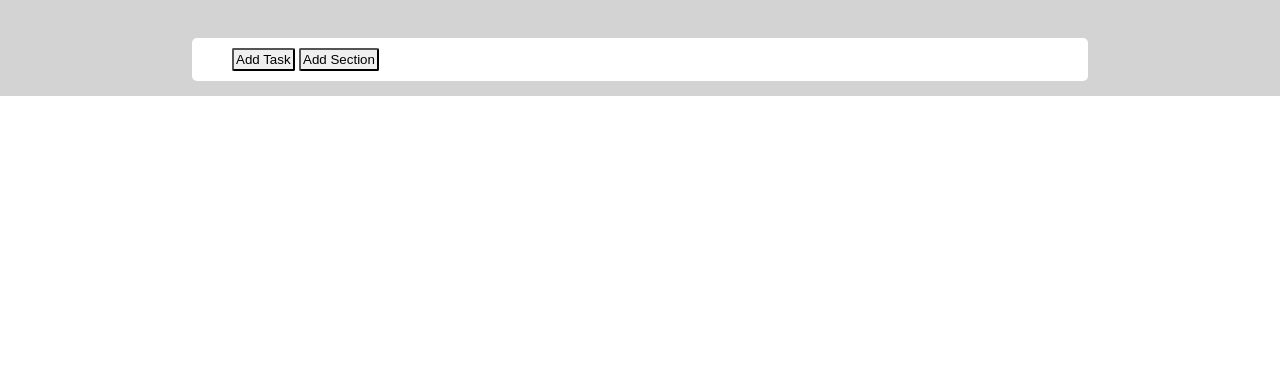
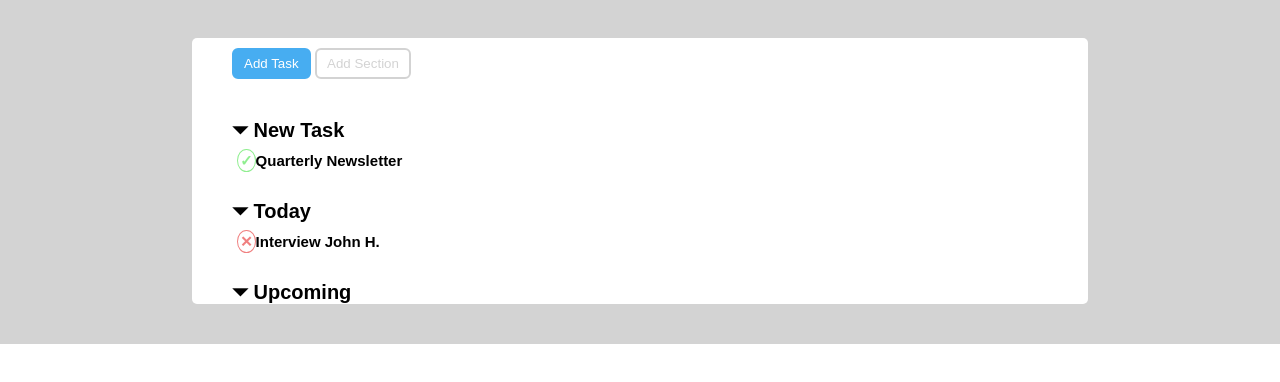
Before and after one commit to DavideIsaia/html-css-toboolist, a plain HTML site: page index.html in a window 1280 px wide. Shown: the part 62-444 px from the top of the page. Drawn offline with Linux system fonts and the light colour scheme.

Commit message:
list work in progress

```diff
--- a/css/style.css
+++ b/css/style.css
@@ -1,4 +1,4 @@
-/* common rules */
+/* COMMON RULES */
 * {
     margin: 0;
     padding: 0;
@@ -6,7 +6,7 @@
     font-family: Arial, Helvetica, sans-serif;
 }
 
-/* header */
+/* HEADER */
 .h-container {
     height: 50px;
     line-height: 50px;
@@ -23,8 +23,7 @@
     vertical-align: middle;
 }
 
-/* main */
-
+/* MAIN */
 main {
     background-color: lightgray;
     padding: 10px;
@@ -37,16 +36,66 @@ main {
     max-width: 70vw;
 }
 
+/* nav menu */
 nav {
     padding: 10px 40px;
     margin-bottom: 2px solid lightgrey;
 }
 
 button {
-    border-radius: 2px;
-    padding: 2px;
+    border-radius: 6px;
+    padding: 6px 10px;
+    cursor: pointer;
+}
+
+.task {
+    background-color: #47adf1;
+    color: white;
+    border: 2px solid #47adf1;
+}
+
+/* nested list section */
+.section {
+    background-color: white;
+    color: lightgrey;
+    border: 2px solid lightgrey;
+
 }
 
 ul {
     list-style: none;
+    cursor: pointer;
 }
+
+li {
+    margin: 10px 5px;
+    font-weight: 600;
+    font-size: 15px;
+}
+
+/* list-style */
+.triangle {
+    margin: 30px 40px;
+    font-weight: 750;
+    font-size: 20px;
+}
+
+.triangle:before {
+    content:"\23F7";
+}
+
+.check:before {
+    content:"\2713";
+    color: lightgreen;
+    border: 1px solid lightgreen;
+    border-radius: 50%;
+    padding: 2px;
+}
+
+.cross:before {
+    content:"\2715";
+    color: lightcoral;
+    border: 1px solid lightcoral;
+    border-radius: 50%;
+    padding: 2px;
+}
--- a/index.html
+++ b/index.html
@@ -20,12 +20,30 @@
     <main>
         <div class="m-container">
             <nav>
-                <button>Add Task</button>
-                <button>Add Section</button>
+                <button class="task">Add Task</button>
+                <button class="section">Add Section</button>
             </nav>
 
             <section>
+                <!-- nested list section -->
                 <ul>
+                    <li class="triangle">
+                        New Task
+                        <ul>
+                            <li class="check">Quarterly Newsletter</li>
+                        </ul>
+                    </li>
+
+                    <li class="triangle">
+                        Today
+                        <ul>
+                            <li class="cross">Interview John H.</li>
+                        </ul>
+                    </li>
+
+                    <li class="triangle">
+                        Upcoming
+                    </li>
 
                 </ul>
 
```
